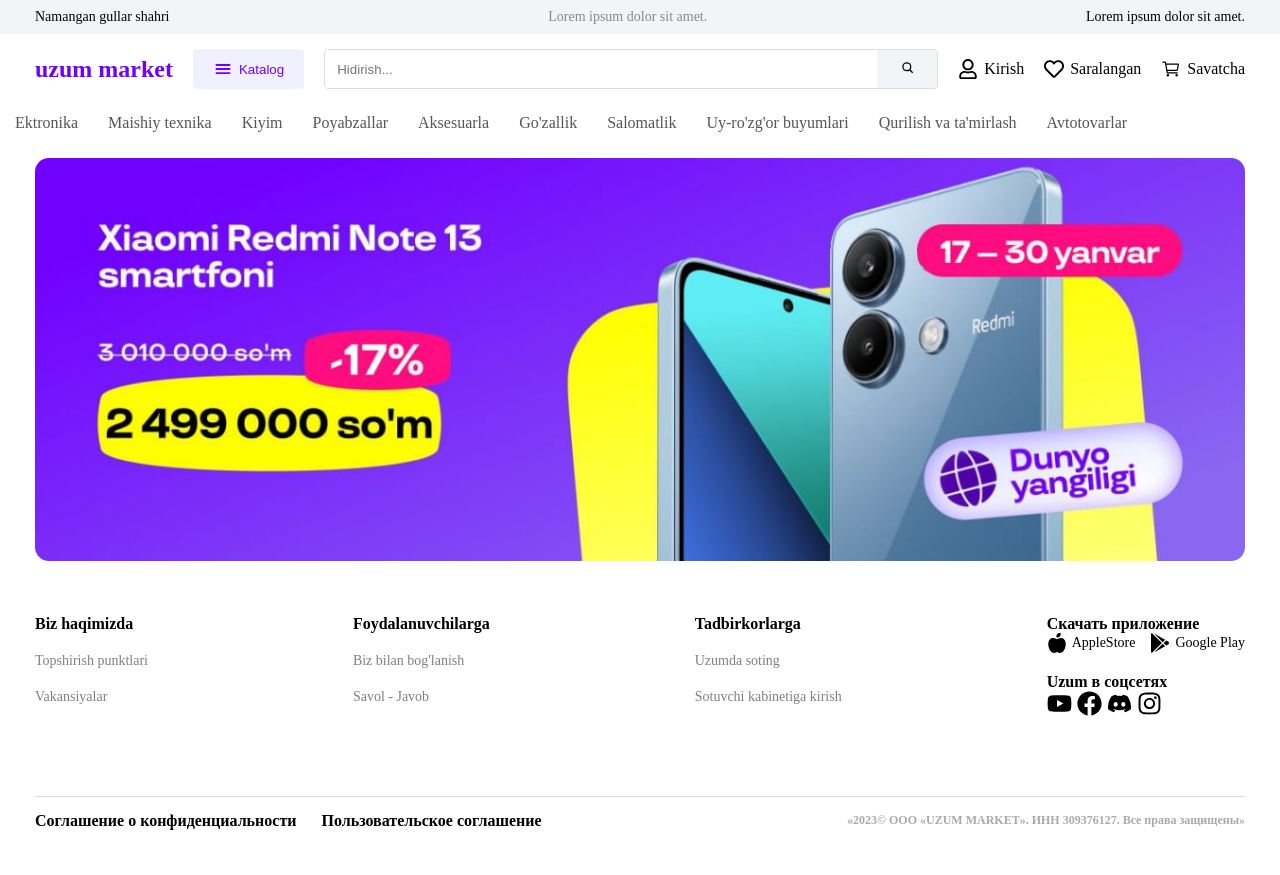
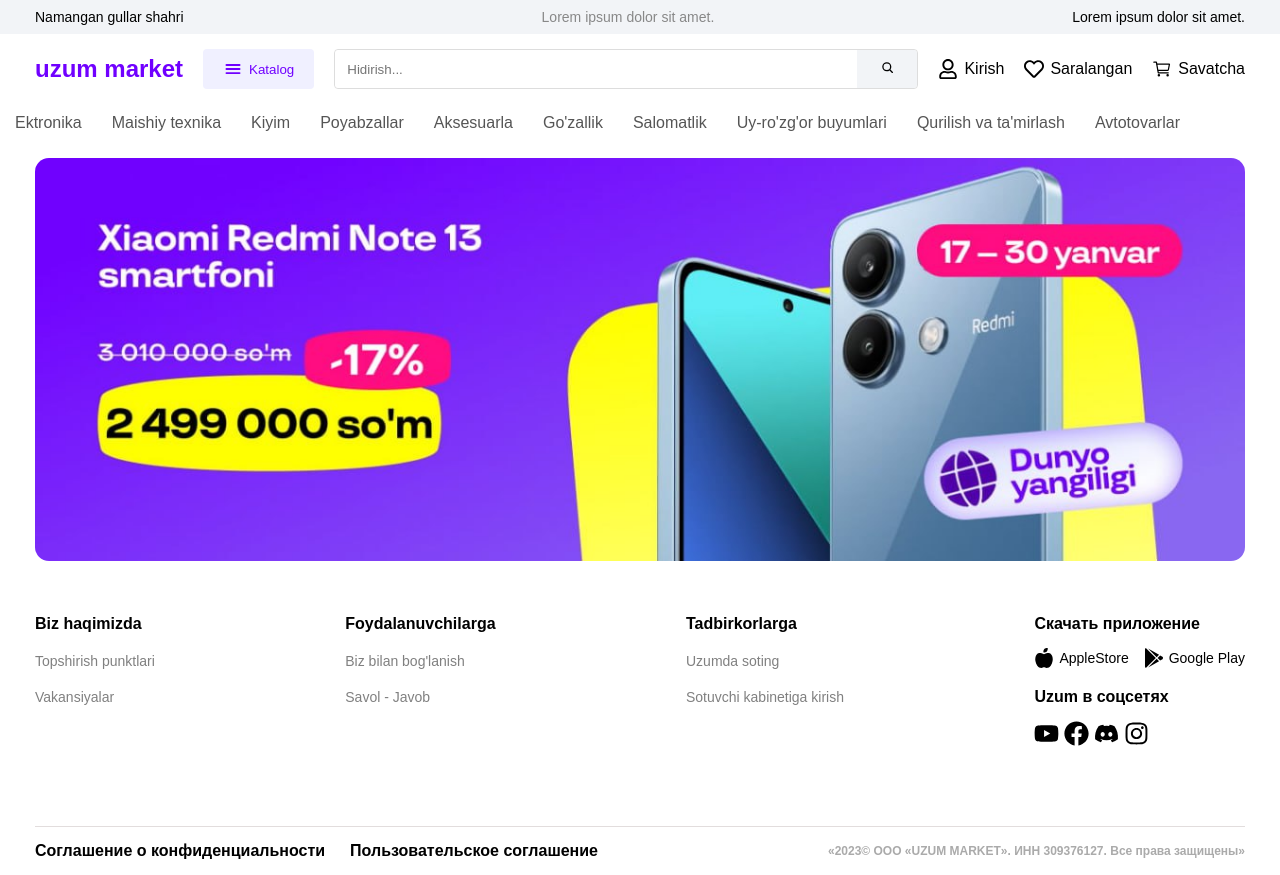
Before and after one commit to Klug007/new-uzum-project, a React (Create React App) app: page / in a window 1280 px wide. Before the commit the page ends 845 px from the top, so only its background shows below. Built offline with nearby package versions, Linux system fonts and the light colour scheme.

Commit message:
2 commit

```diff
--- a/src/components/footer/Footer.css
+++ b/src/components/footer/Footer.css
@@ -17,6 +17,12 @@
     display: flex;
     flex-direction: column;
     gap: 20px;
+}
+
+.footer__item > div {
+    display: flex;
+    gap: 15px;
+    flex-direction: column;
 }
 
 .footer__item>p {
--- a/src/index.css
+++ b/src/index.css
@@ -2,6 +2,7 @@
   margin: 0;
   padding: 0;
   box-sizing: border-box;
+  font-family: sans-serif;
 }
 
 :root {
```
